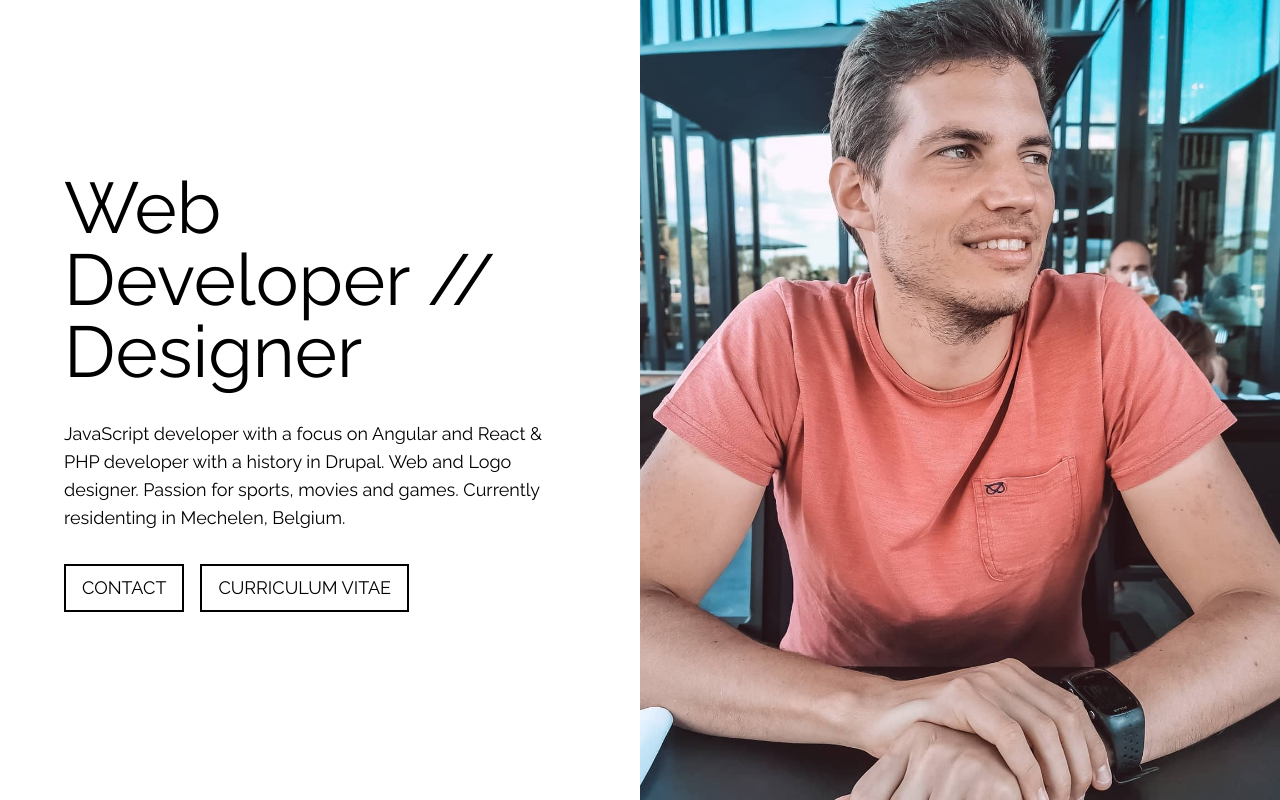
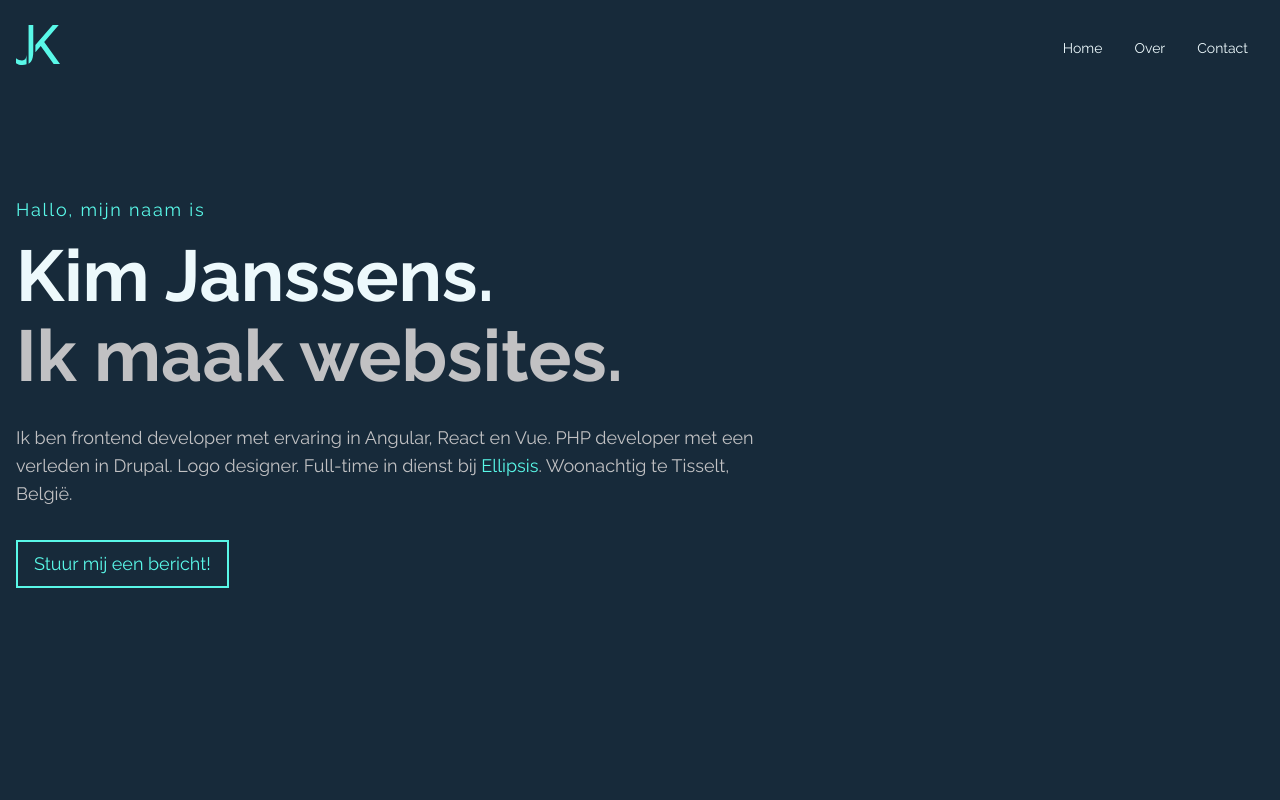
Before and after one commit to kimjanssens/portfolio, a Next.js app: page / in a window 1280 px wide. Built offline with nearby package versions, Linux system fonts and the light colour scheme.

Commit message:
Update homepage + create header component

```diff
--- /dev/null
+++ b/components/Header.js
@@ -0,0 +1,48 @@
+import Image from "next/image";
+import Link from "next/link";
+import React from "react";
+
+import logo from "../public/logo.svg";
+
+const Header = () => {
+	return (
+		<header className="fixed w-full h-24 top-0 flex items-center">
+			<div className="container mx-auto px-4">
+				<div className="flex flex-wrap justify-between items-center">
+					{/* Logo */}
+					<Link href="/" passHref>
+						<a aria-label="home">
+							<Image
+								src={logo}
+								alt="Kim Janssens logo"
+								height={44}
+								width={44}
+							/>
+						</a>
+					</Link>
+
+					{/* Navigation */}
+					<nav className="hidden w-full md:block md:w-auto">
+						<Link href="/">
+							<a className="font-raleway text-sm text-snow inline-block p-3 mx-1 hover:text-turquoise-blue transition ease-in-out duration-300">
+								Home
+							</a>
+						</Link>
+						<Link href="/over">
+							<a className="font-raleway text-sm text-snow inline-block p-3 mx-1 hover:text-turquoise-blue transition ease-in-out duration-300">
+								Over
+							</a>
+						</Link>
+						<Link href="/contact">
+							<a className="font-raleway text-sm text-snow inline-block p-3 mx-1 hover:text-turquoise-blue transition ease-in-out duration-300">
+								Contact
+							</a>
+						</Link>
+					</nav>
+				</div>
+			</div>
+		</header>
+	);
+};
+
+export default Header;
--- a/pages/_document.js
+++ b/pages/_document.js
@@ -22,7 +22,7 @@ export default class MyDocument extends Document {
 						}}
 					/>
 				</Head>
-				<body>
+				<body className="bg-prussian-blue">
 					<Main />
 					<NextScript />
 				</body>
--- a/pages/index.tsx
+++ b/pages/index.tsx
@@ -1,9 +1,10 @@
 import type { NextPage } from "next";
-import Image from "next/image";
 import Link from "next/link";
+import React from "react";
 
 import * as ga from "../lib/ga";
 import Meta from "../components/Meta";
+import Header from "../components/Header";
 
 const Home: NextPage = () => {
 	const track = (action: string, params: string) => {
@@ -12,44 +13,44 @@ const Home: NextPage = () => {
 
 	return (
 		<>
-			<Meta title="Home | kimjanssens.be" />
-			<div className="flex flex-col-reverse items-center sm:flex-row">
-				<div className="w-full sm:w-1/2 p-8 sm:p-16 flex flex-col items-center justify-center">
-					<h1 className="font-raleway text-5xl sm:text-7xl mb-8">
-						Web Developer // Designer
-					</h1>
-					<p className="font-raleway text-base sm:text-lg mb-8">
-						JavaScript developer with a focus on Angular and React & PHP
-						developer with a history in Drupal. Web and Logo designer. Passion
-						for sports, movies and games. Currently residenting in Mechelen,
-						Belgium.
-					</p>
-					<div className="flex flex-col items-center justify-items-start w-full sm:flex-row">
-						<Link href="mailto:hello@kimjanssens.be" passHref>
+			<Meta title="Kim Janssens" />
+			<Header />
+
+			<div id="homepage" className="flex items-center h-screen">
+				<div className="container mx-auto px-4">
+					<div className="max-w-3xl">
+						<p className="font-raleway text-base sm:text-lg text-turquoise-blue tracking-widest mb-4">
+							Hallo, mijn naam is
+						</p>
+						<h1 className="font-raleway font-semibold text-snow text-5xl sm:text-7xl mb-2">
+							Kim Janssens.
+						</h1>
+						<h2 className="font-raleway font-semibold text-5xl sm:text-7xl text-silver mb-8">
+							Ik maak websites.
+						</h2>
+						<p className="font-raleway text-silver text-base sm:text-lg mb-8">
+							Ik ben frontend developer met ervaring in Angular, React en Vue.
+							PHP developer met een verleden in Drupal. Logo designer. Full-time
+							in dienst bij{" "}
+							<Link href="https://www.ellipsis-agency.com/">
+								<a
+									target="_blank"
+									className="text-turquoise-blue hover:underline"
+								>
+									Ellipsis
+								</a>
+							</Link>
+							. Woonachtig te Tisselt, België.
+						</p>
+						<Link href="mailto:hello@kimjanssens.be">
 							<a
-								className="font-raleway text-base sm:text-lg uppercase text-black block border-2 border-solid border-black px-4 py-2 hover:bg-black hover:text-white ease-in-out duration-300 sm:mr-4 mb-4 w-full sm:w-auto text-center"
+								className="font-raleway text-base sm:text-lg text-turquoise-blue inline-block border-2 border-solid border-turquoise-blue px-4 py-2 hover:bg-turquoise-blue hover:text-prussian-blue ease-in-out duration-300 sm:mr-4 mb-4 text-center"
 								onClick={() => track("view_item", "contact")}
 							>
-								Contact
-							</a>
-						</Link>
-						<Link href="/documents/curriculum_vitae.pdf" passHref>
-							<a
-								className="font-raleway text-base sm:text-lg uppercase text-black block border-2 border-solid border-black px-4 py-2 hover:bg-black hover:text-white ease-in-out duration-300 sm:mr-4 mb-4 w-full sm:w-auto text-center"
-								onClick={() => track("view_item", "Curriculum Vitae")}
-							>
-								Curriculum Vitae
+								Stuur mij een bericht!
 							</a>
 						</Link>
 					</div>
-				</div>
-				<div className="relative h-screen-1/2 sm:h-screen w-full sm:w-1/2">
-					<Image
-						src="/images/profile.jpg"
-						alt="profile picture"
-						layout="fill"
-						className="object-cover"
-					/>
 				</div>
 			</div>
 		</>
--- a/tailwind.config.js
+++ b/tailwind.config.js
@@ -8,9 +8,13 @@ module.exports = {
 			fontFamily: {
 				raleway: ["Raleway", "sans-serif"],
 			},
-			height: {
-				'screen-1/2': '50vh'
-			}
+			colors: {
+				"prussian-blue": "#172A3A",
+				"turquoise-blue": "#59f8e8",
+				silver: "#c1c1c3",
+				snow: "#edf9fc",
+				"prussian-blue-dark": "#01253d",
+			},
 		},
 	},
 	plugins: [],
```
